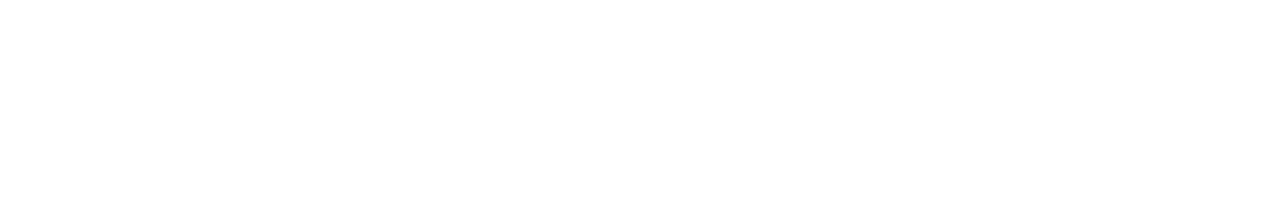
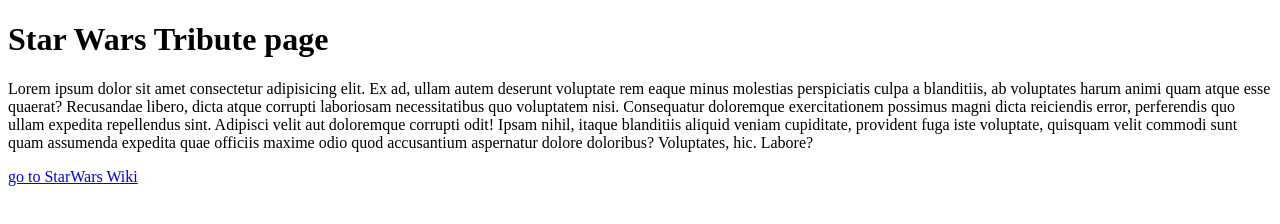
Before and after one commit to OrellanaLuis/tribute-page, a plain HTML site: page index.html in a window 1280 px wide. Drawn offline with Linux system fonts and the light colour scheme.

Commit message:
added star wars intro with link

```diff
--- a/index.html
+++ b/index.html
@@ -6,6 +6,10 @@
     <title>Star Wars Tribute</title>
 </head>
 <body>
-
+   <h1>Star Wars Tribute page</h1>
+   <p>Lorem ipsum dolor sit amet consectetur adipisicing elit. Ex ad, ullam autem deserunt voluptate rem eaque minus molestias perspiciatis culpa a blanditiis, ab voluptates harum animi quam atque esse quaerat?
+   Recusandae libero, dicta atque corrupti laboriosam necessitatibus quo voluptatem nisi. Consequatur doloremque exercitationem possimus magni dicta reiciendis error, perferendis quo ullam expedita repellendus sint. Adipisci velit aut doloremque corrupti odit!
+   Ipsam nihil, itaque blanditiis aliquid veniam cupiditate, provident fuga iste voluptate, quisquam velit commodi sunt quam assumenda expedita quae officiis maxime odio quod accusantium aspernatur dolore doloribus? Voluptates, hic. Labore?</p>
+   <a href="#">go to StarWars Wiki</a>
 </body>
 </html>
```
